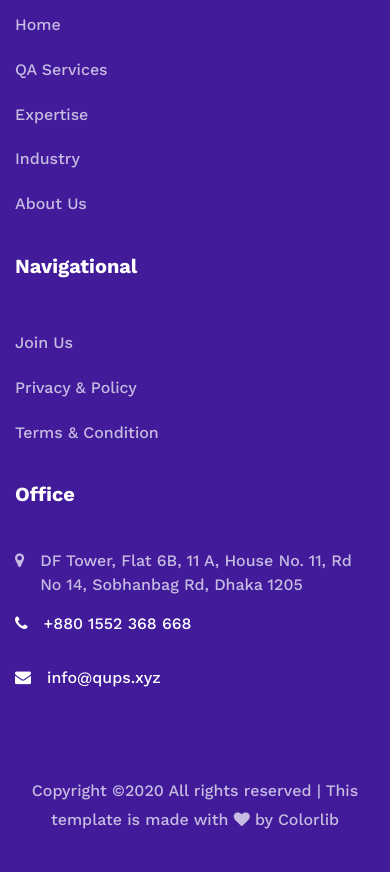
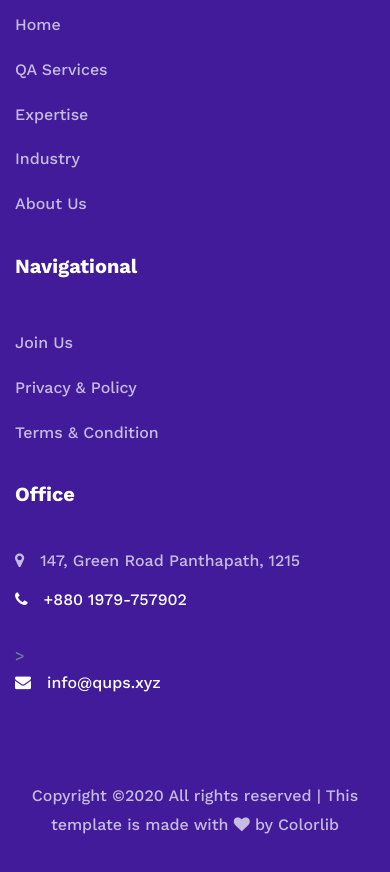
Before and after one commit to PM-Mushfiq/qups, a plain HTML site: page index.html in a window 390 px wide. Shown: the part 11124-11996 px from the top of the page. Drawn offline with nearby package versions, Linux system fonts and the light colour scheme; some packages are replaced by stand-ins of ours; no server answers; files whose address does not match are found by name.

Commit message:
Updated data: address - 147, Green Road Panthapath, 1215 & Phone +880 1979-757902

```diff
--- a/index.html
+++ b/index.html
@@ -482,8 +482,9 @@
             	<h2 class="ftco-heading-2">Office</h2>
             	<div class="block-23 mb-3">
 	              <ul>
-	                <li><span class="mr-3 fa fa-map-marker"></span><span class="text">DF Tower, Flat 6B, 11 A, House No. 11, Rd No 14, Sobhanbag Rd, Dhaka 1205</span></li>
-	                <li><a href="#"><span class="mr-3 fa fa-phone"></span><span class="text">+880 1552 368 668</span></a></li>
+	                <li><span class="mr-3 fa fa-map-marker"></span><span class="text">147, Green Road Panthapath, 1215</span></li>
+					<li><a href="#"><span class="mr-3 fa fa-phone"></span><span class="text">+880 1979-757902</span></a></li>
+					<!-- What about our official email ?? -->>
 	                <li><a href="#"><span class="mr-3 fa fa-envelope"></span><span class="text">info@qups.xyz</span></a></li>
 	              </ul>
 	            </div>
```
